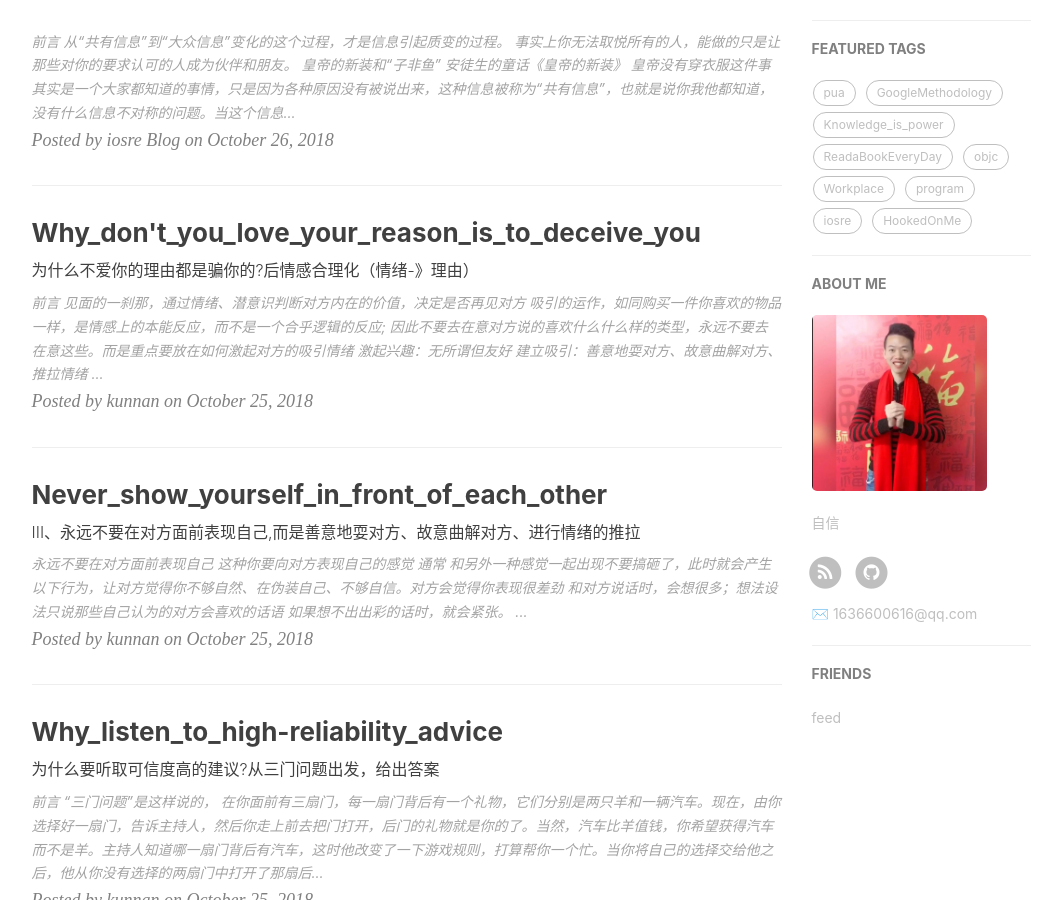
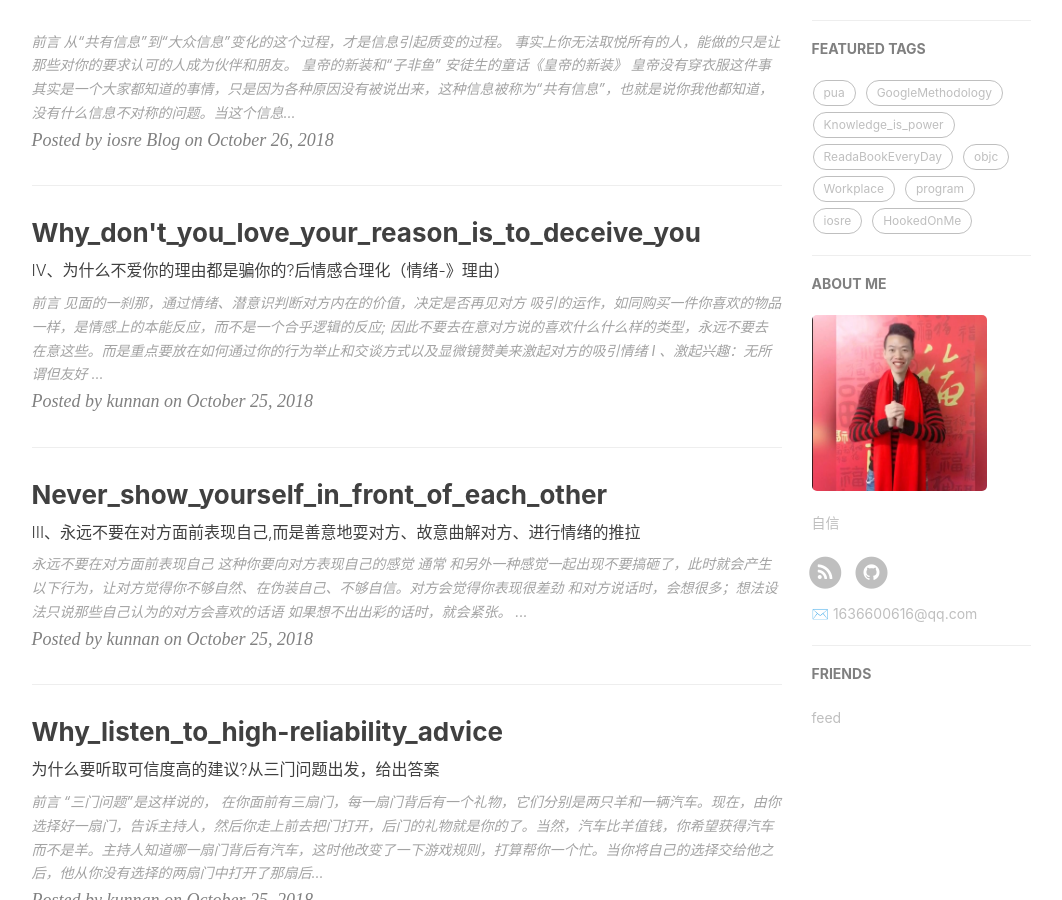
Before and after one commit to pua1203/pua1203.github.io, a Jekyll site: the page built from index.html, in a window 1280 px wide and 900 px high, scrolled down 458 px. Shown: the whole window, without its empty margins (136-1198 px from the left). Built offline with Jekyll 4.4.1, drawn with Linux system fonts in a browser that asks for light colours; nearby versions of some CDN libraries; the list of posts is cut into pages by our own code; comment, search, counter and statistics services are not loaded.

Commit message:
通过你的行为举止和交谈方式以及显微镜赞美来激起对方的吸引情绪

```diff
--- a/_posts/HookedOnMe/2018-10-25-Why_don't_you_love_your_reason_is_to_deceive_you.md
+++ b/_posts/HookedOnMe/2018-10-25-Why_don't_you_love_your_reason_is_to_deceive_you.md
@@ -6,7 +6,7 @@ tag: HookedOnMe
 site: https://zhangkn.github.io
 catalog: true
 author: kunnan
-subtitle: 为什么不爱你的理由都是骗你的?后情感合理化（情绪-》理由）
+subtitle: IV、为什么不爱你的理由都是骗你的?后情感合理化（情绪-》理由）
 ---
 
 
@@ -17,11 +17,11 @@ subtitle: 为什么不爱你的理由都是骗你的?后情感合理化（情绪
 
 见面的一刹那，通过情绪、潜意识判断对方内在的价值，决定是否再见对方
 
-* `吸引的运作，如同购买一件你喜欢的物品一样，是情感上的本能反应，而不是一个合乎逻辑的反应`; 因此不要去在意对方说的喜欢什么什么样的类型，永远不要去在意这些。而是重点要放在如何激起对方的吸引情绪
+* `吸引的运作，如同购买一件你喜欢的物品一样，是情感上的本能反应，而不是一个合乎逻辑的反应`; 因此不要去在意对方说的喜欢什么什么样的类型，永远不要去在意这些。而是重点要放在如何通过你的行为举止和交谈方式以及显微镜赞美来激起对方的吸引情绪
 
-  * 激起兴趣：`无所谓但友好`
-  * 建立吸引：善意地耍对方、故意曲解对方、推拉情绪
-  * 巩固吸引:话块连情、 关键词技巧、聚光灯打在对方身上、时间错觉法（一见如故、相见恨晚的感觉）、透露给对方一个 关于自己内心深处的痛，或者柔弱的一面
+  * I 、激起兴趣：`无所谓但友好`
+  * II、建立吸引：善意地耍对方、故意曲解对方、推拉情绪
+  * III、巩固吸引:话块连情、 关键词技巧、聚光灯打在对方身上、时间错觉法（一见如故、相见恨晚的感觉）、透露给对方一个 关于自己内心深处的痛，或者柔弱的一面
 
   * 感官是决定购物的最有诱惑力的因素
 
```
